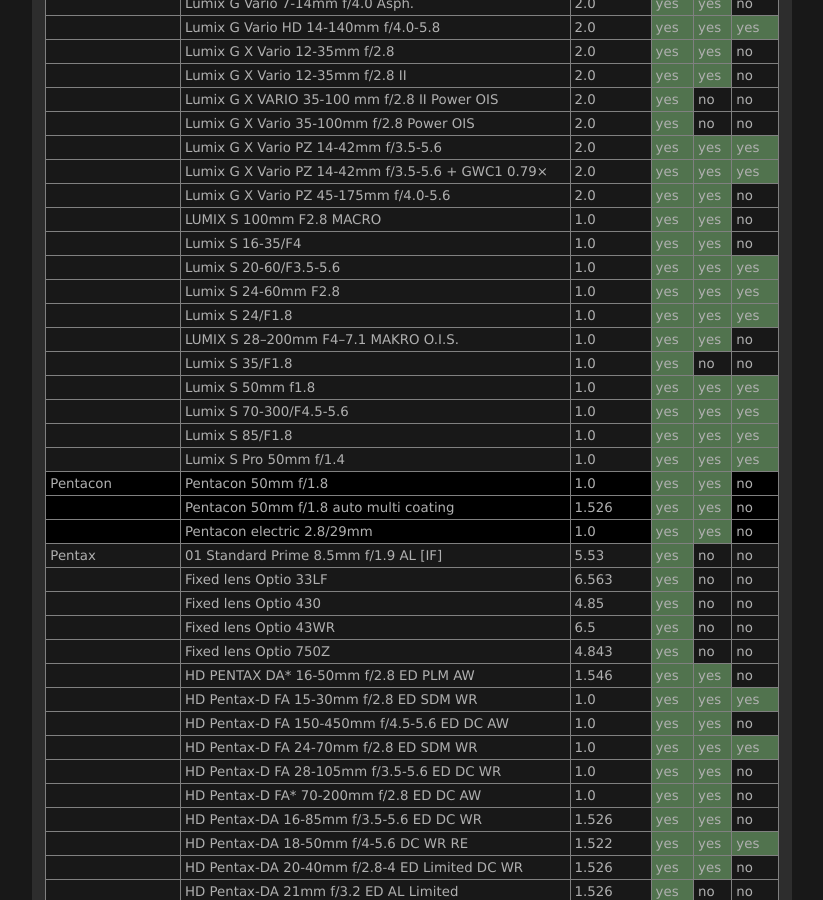
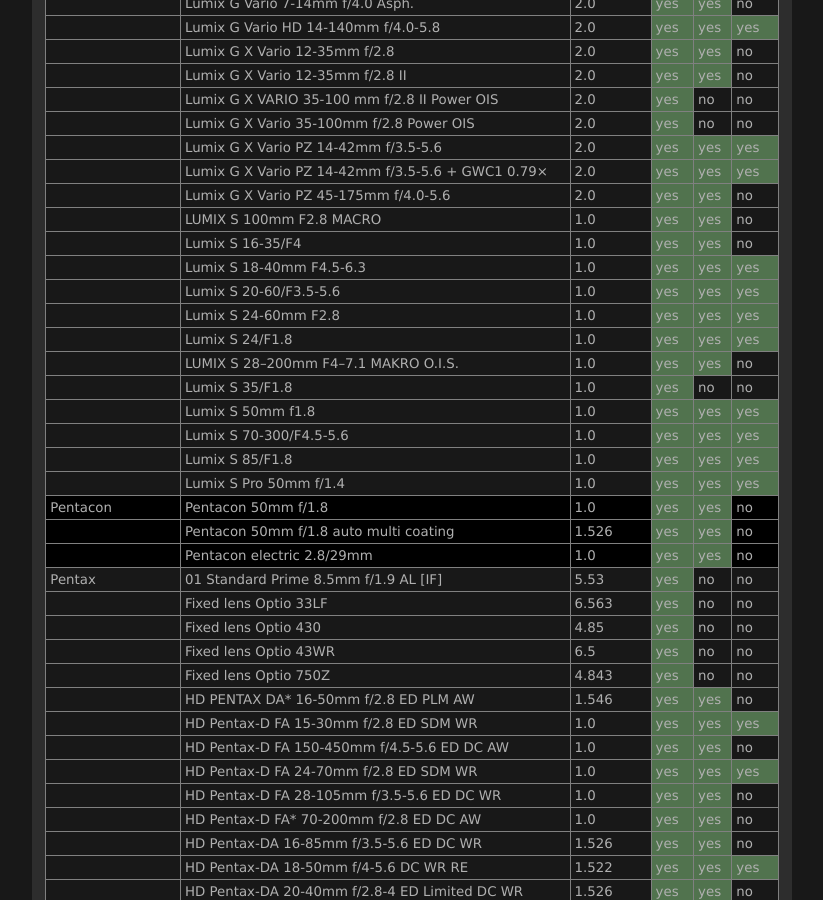
Before and after one commit to lensfun/lensfun.github.io, a Jekyll site: the page built from _posts/lenslist/2999-12-31-Lenslist-master.md, in a window 1280 px wide and 900 px high, scrolled down 20913 px. Shown: the whole window, without its empty margins (284-1107 px from the left). Built offline with Jekyll 4.4.1, drawn with Linux system fonts in a browser that asks for light colours.

Commit message:
Update master lens list from GitHub Actions

```diff
--- a/_posts/lenslist/2999-12-31-Lenslist-master.md
+++ b/_posts/lenslist/2999-12-31-Lenslist-master.md
@@ -864,6 +864,7 @@ This list was generated on 2025-08-08 from current Lensfun sources. Your Lensfun
 <tr class="lenslist-bg2"><td></td><td>Lumix G X Vario PZ 45-175mm f/4.0-5.6</td><td>2.0</td><td class="lenslist-highlight lenslist-check">yes</td><td class="lenslist-highlight lenslist-check">yes</td><td class="lenslist-check">no</td></tr>
 <tr class="lenslist-bg2"><td></td><td>LUMIX S 100mm F2.8 MACRO</td><td>1.0</td><td class="lenslist-highlight lenslist-check">yes</td><td class="lenslist-highlight lenslist-check">yes</td><td class="lenslist-check">no</td></tr>
 <tr class="lenslist-bg2"><td></td><td>Lumix S 16-35/F4</td><td>1.0</td><td class="lenslist-highlight lenslist-check">yes</td><td class="lenslist-highlight lenslist-check">yes</td><td class="lenslist-check">no</td></tr>
+<tr class="lenslist-bg2"><td></td><td>Lumix S 18-40mm F4.5-6.3</td><td>1.0</td><td class="lenslist-highlight lenslist-check">yes</td><td class="lenslist-highlight lenslist-check">yes</td><td class="lenslist-highlight lenslist-check">yes</td></tr>
 <tr class="lenslist-bg2"><td></td><td>Lumix S 20-60/F3.5-5.6</td><td>1.0</td><td class="lenslist-highlight lenslist-check">yes</td><td class="lenslist-highlight lenslist-check">yes</td><td class="lenslist-highlight lenslist-check">yes</td></tr>
 <tr class="lenslist-bg2"><td></td><td>Lumix S 24-60mm F2.8</td><td>1.0</td><td class="lenslist-highlight lenslist-check">yes</td><td class="lenslist-highlight lenslist-check">yes</td><td class="lenslist-highlight lenslist-check">yes</td></tr>
 <tr class="lenslist-bg2"><td></td><td>Lumix S 24/F1.8</td><td>1.0</td><td class="lenslist-highlight lenslist-check">yes</td><td class="lenslist-highlight lenslist-check">yes</td><td class="lenslist-highlight lenslist-check">yes</td></tr>
```
